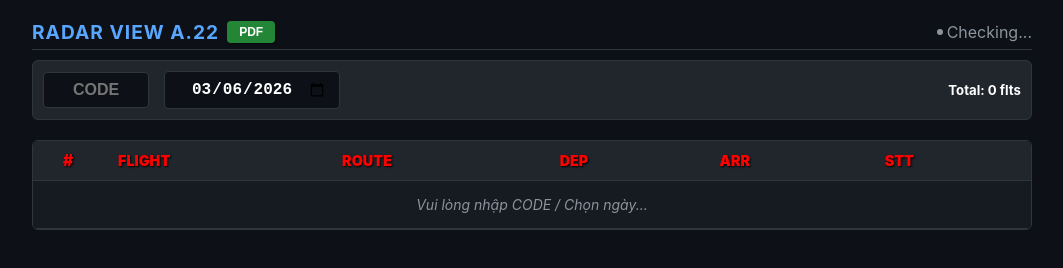
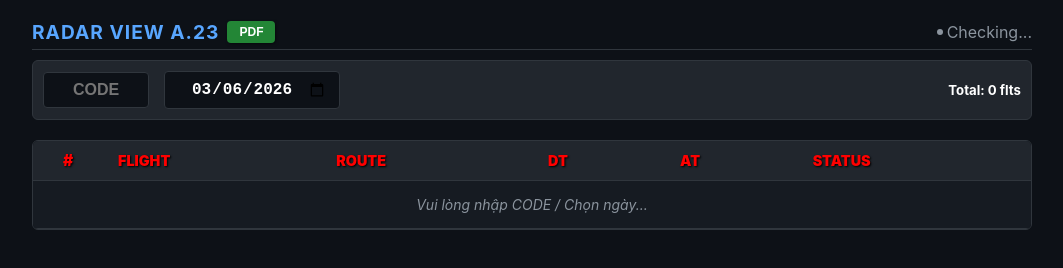
Before and after one commit to hgthb/flight-view, a plain HTML site: page index.html in a window 1280 px wide. Shown: the whole page, without its empty margins (108-1171 px from the left). Drawn offline with Linux system fonts and the light colour scheme; no server answers.

Commit message:
Update index.html

```diff
--- a/index.html
+++ b/index.html
@@ -3,7 +3,7 @@
 <head>
     <meta charset="UTF-8">
     <meta name="viewport" content="width=device-width, initial-scale=1.0">
-    <title>RADAR VIEW A.22</title>
+    <title>RADAR VIEW A.23</title>
 
     <script src="https://cdnjs.cloudflare.com/ajax/libs/html2pdf.js/0.10.1/html2pdf.bundle.min.js"></script>
 
@@ -241,7 +241,7 @@
 <div class="container">
     <div class="header">
         <div class="title-group">
-            <h2>RADAR VIEW A.22</h2>
+            <h2>RADAR VIEW A.23</h2>
             <button id="btn-export-pdf" title="Xuất danh sách ra PDF">PDF</button>
         </div>
         <div id="status-bar">
@@ -265,9 +265,9 @@
                     <th class="col-idx">#</th>
                     <th>FLIGHT</th>
                     <th>ROUTE</th>
-                    <th>Dep</th>
-                    <th>Arr</th>
-                    <th>Stt</th>
+                    <th>DT</th>
+                    <th>AT</th>
+                    <th>STATUS</th>
                 </tr>
             </thead>
             <tbody id="table-body">
```
